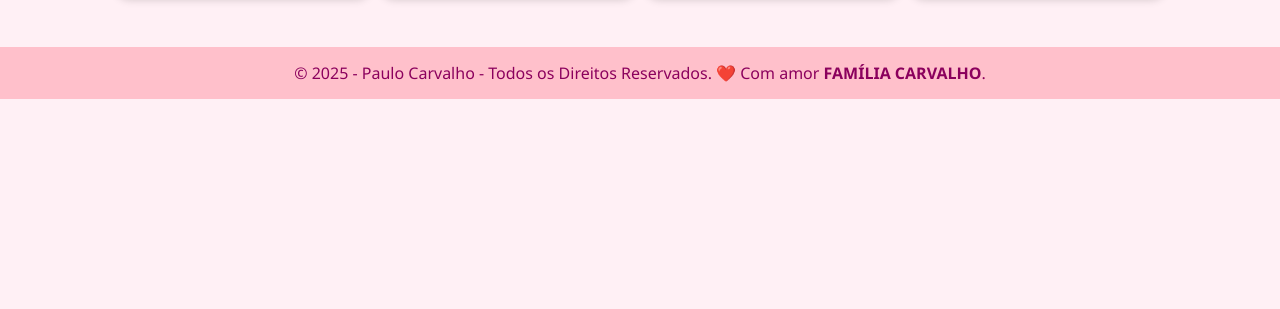
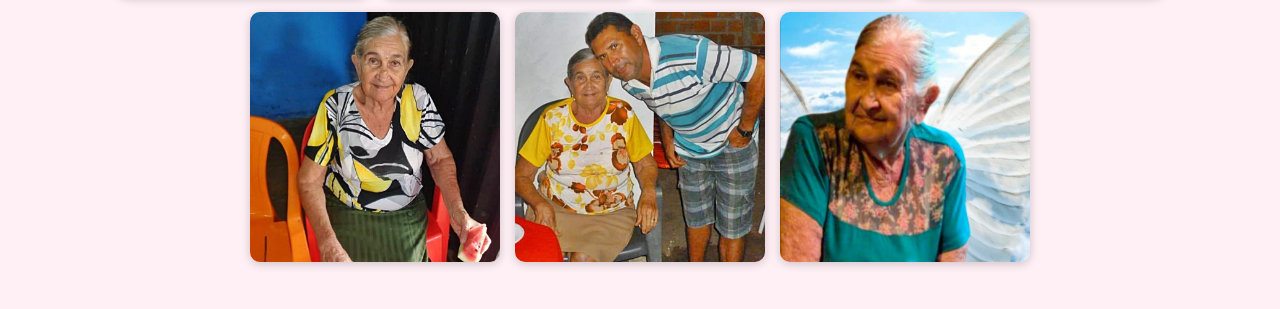
Before and after one commit to PauloVenicio/mae, a plain HTML site: page index.html in a window 1280 px wide. Shown: the part 2604-2913 px from the top of the page. Before the commit the page ends 2703 px from the top, so only its background shows below. Drawn offline with Linux system fonts and the light colour scheme.

Commit message:
Add files via upload

```diff
--- a/index.html
+++ b/index.html
@@ -216,6 +216,9 @@
     <img src="fotos/mae34.jpg" alt="Mãe 34">
     <img src="fotos/mae35.jpg" alt="Mãe 35">
     <img src="fotos/mae36.jpg" alt="Mãe 36">
+    <img src="fotos/mae37.jpg" alt="Mãe 37">
+    <img src="fotos/mae38.jpg" alt="Mãe 38">
+    <img src="fotos/mae39.jpg" alt="Mãe 39">
   </div>
 
   <footer>
```
Also changed, not shown: fotos/mae2.jpg, fotos/mae3.jpg, fotos/mae32.jpg, fotos/mae36.jpg, fotos/mae37.jpg (added), fotos/mae38.jpg (added), fotos/mae39.jpg (added), fotos/mae5.jpg, fotos/mae7.jpg.
